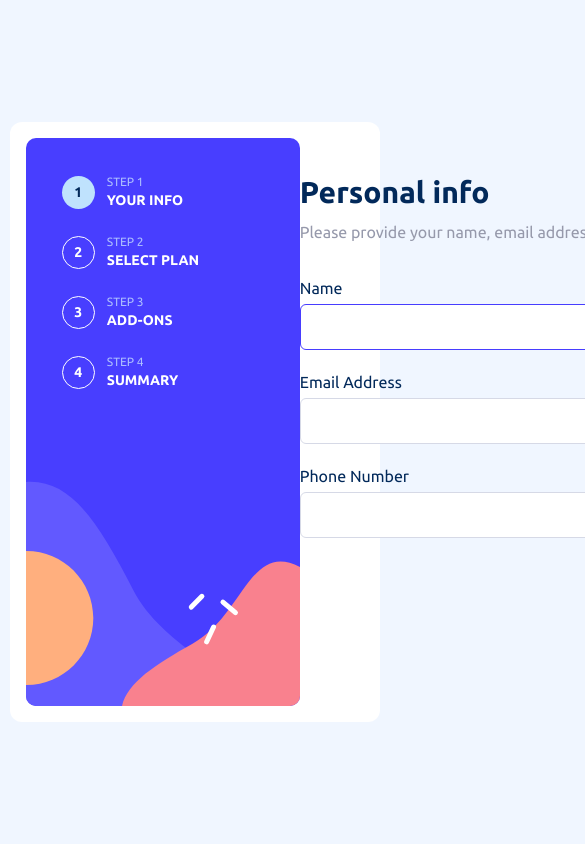
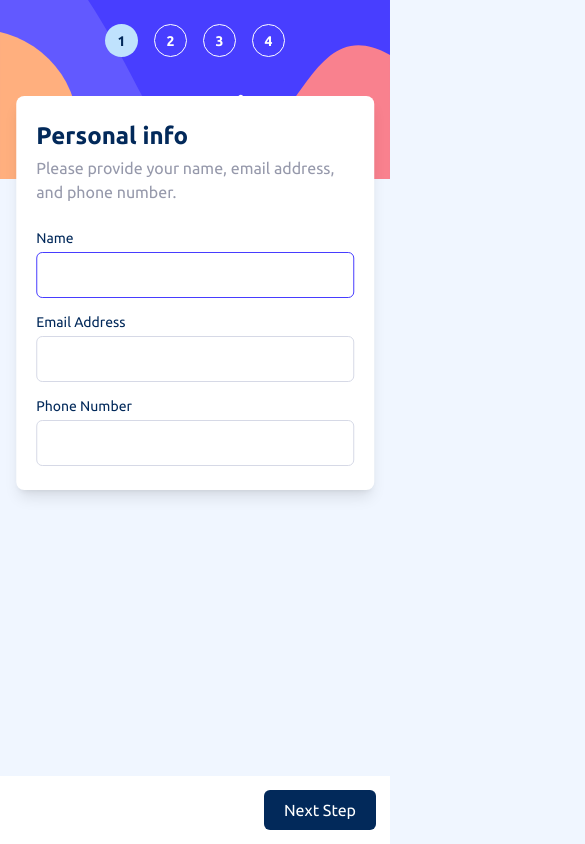
Before and after one commit to TiagoJacintoDev/multi-step-form, a React (Vite) app: page / in a window 390 px wide. Shown: the top 844 px of the page, 585 px wide, since content can reach past the window. Built offline with nearby package versions, Linux system fonts and the light colour scheme.

Commit message:
Style the app for mobile

```diff
--- a/package.json
+++ b/package.json
@@ -12,7 +12,8 @@
     "lodash": "^4.17.21",
     "react": "^18.2.0",
     "react-dom": "^18.2.0",
-    "react-hook-form": "^7.43.3"
+    "react-hook-form": "^7.43.3",
+    "react-responsive": "^9.0.2"
   },
   "devDependencies": {
     "@types/lodash": "^4.14.191",
--- a/src/App.tsx
+++ b/src/App.tsx
@@ -7,9 +7,12 @@ import { useMultiStepForm } from './useMultiStepForm'
 import ArcadeIcon from './assets/icon-arcade.svg'
 import AdvancedIcon from './assets/icon-advanced.svg'
 import ProIcon from './assets/icon-pro.svg'
+import DesktopSidebar from './assets/bg-sidebar-desktop.svg'
+import MobileSidebar from './assets/bg-sidebar-mobile.svg'
 import { SelectAddOns } from './components/steps/SelectAddOns'
 import { Summary } from './components/steps/Summary'
 import { ThankYou } from './components/ThankYou'
+import { useMediaQuery } from 'react-responsive'
 
 const planTypes = [
   { name: 'arcade', image: ArcadeIcon, pricePerMonth: 9 },
@@ -137,13 +140,22 @@ export const App = () => {
     navigateToStep(navigationAction.attributes)
   }
 
+  const isDesktopOrLaptop = useMediaQuery({
+    query: '(min-width: 1024px)',
+  })
+
   return (
-    <div className='h-full flex items-center'>
+    <div className='lg:h-full flex items-center'>
       <form
-        className='grid grid-flow-col rounded-xl w-[95%] lg:w-[940px] mx-auto bg-white p-4'
+        className='lg:grid grid-flow-col lg:rounded-xl w-full lg:w-[940px] mx-auto bg-white lg:p-4'
         onSubmit={handleSubmit(onSubmit)}
       >
-        <div className='p-9 w-[274px] h-[568px] bg-[url(./assets/bg-sidebar-desktop.svg)]'>
+        <div className='relative'>
+          <img
+            className='w-full'
+            src={isDesktopOrLaptop ? DesktopSidebar : MobileSidebar}
+          />
+          <div className='absolute top-6 left-1/2 -translate-x-1/2 lg:top-9 lg:left-9 max-lg:flex max-lg:gap-4'>
             {steps.map(step => (
               <div className='flex items-center gap-3 mb-6' key={step.id}>
                 <button
@@ -161,25 +173,27 @@ export const App = () => {
                 >
                   {step.id}
                 </button>
+                {isDesktopOrLaptop && (
                   <div>
                     <p className='text-xs text-primary-pastel-blue uppercase'>
                       Step {step.id}
                     </p>
-                <p className='text-white text-sm uppercase font-bold'>{step.name}</p>
+                    <p className='text-white text-sm uppercase font-bold'>
+                      {step.name}
+                    </p>
                   </div>
+                )}
               </div>
             ))}
           </div>
-        <div className='relative w-[450px]'>
-          {showThankYou ? (
-            <ThankYou />
-          ) : (
-            <>
-              {step.component}
-              <div className='w-full text-lg absolute bottom-0 left-0 flex items-center'>
+        </div>
+        <div className='absolute max-lg:py-6 lg:mt-9 top-24 max-lg:px-5 max-lg:bg-white max-lg:rounded-lg max-lg:w-11/12 -translate-x-1/2 left-1/2 lg:relative lg:w-[450px] shadow-lg'>
+          {showThankYou ? <ThankYou /> : <div>{step.component}</div>}
+        </div>
+        <div className='bg-white w-full lg:text-lg absolute bottom-0 left-0 flex items-center p-3.5 lg:font-medium'>
           {!isFirstStep && (
             <button
-                    className='text-neutral-cool-gray font-medium'
+              className='text-neutral-cool-gray'
               onClick={() => setNavigationAction({ method: 'stepBack' })}
             >
               Go Back
@@ -188,15 +202,12 @@ export const App = () => {
           <button
             className={`${
               isLastStep ? 'bg-primary-purplish-blue' : 'bg-primary-marine-blue'
-                  } font-medium rounded-md w-32 py-2.5 text-white ml-auto`}
+            } rounded-md w-28 lg:w-32 py-2 lg:py-2.5 text-white ml-auto`}
             onClick={() => setNavigationAction({ method: 'stepNext' })}
           >
             {isLastStep ? 'Confirm' : 'Next Step'}
           </button>
         </div>
-            </>
-          )}
-        </div>
       </form>
     </div>
   )
--- a/src/components/AddOnCard.tsx
+++ b/src/components/AddOnCard.tsx
@@ -21,11 +21,11 @@ export const AddOnCard = ({
     <button
       className={`${
         isSelected ? 'bg-neutral-magnolia border-primary-purplish-blue' : ''
-      } flex w-full justify-between items-center py-4 px-6 text-left border rounded-lg`}
+      } flex w-full justify-between items-center py-3 px-4 lg:py-4 lg:px-6 text-left border rounded-lg`}
       type='button'
       onClick={handleClick}
     >
-      <div className='flex items-center gap-6'>
+      <div className='flex items-center gap-3.5 lg:gap-6'>
         <div
           className={`${
             isSelected
@@ -37,11 +37,11 @@ export const AddOnCard = ({
         </div>
         <div>
           <p className='font-bold text-primary-marine-blue'>{name}</p>
-          <p className='text-neutral-cool-gray'>{description}</p>
+          <p className='text-neutral-cool-gray max-lg:text-sm'>{description}</p>
         </div>
       </div>
-      <p className='text-primary-purplish-blue'>
-        $
+      <p className='text-primary-purplish-blue max-lg:text-sm'>
+        +$
         {planDuration === 'monthly'
           ? pricePerMonth
           : pricePerMonth * (12 - yearlyFreeMonths)}
--- a/src/components/PlanCard.tsx
+++ b/src/components/PlanCard.tsx
@@ -21,21 +21,25 @@ export const PlanCard = ({
     <button
       className={`${
         isSelected ? 'bg-neutral-magnolia border-primary-purplish-blue' : ''
-      } p-4 w-1/3 text-left border rounded-lg`}
+      } p-3.5 lg:p-4 w-full max-lg:flex items-center gap-5 lg:w-1/3 text-left border rounded-lg`}
       type='button'
       onClick={handleClick}
     >
       <img className='mt-1' src={image} alt={`${name} plan`} />
-      <p className='mt-9 text-primary-marine-blue font-bold'>{upperFirst(name)}</p>
-      <p className='text-neutral-cool-gray mt-1'>
+      <div>
+        <p className='lg:mt-9 text-primary-marine-blue font-bold'>
+          {upperFirst(name)}
+        </p>
+        <p className='text-neutral-cool-gray lg:mt-1'>
           $
           {planDuration === 'monthly'
             ? pricePerMonth
             : pricePerMonth * (12 - yearlyFreeMonths)}
           /{planDuration === 'monthly' ? 'mo' : 'yr'}
         </p>
+      </div>
       {planDuration === 'yearly' && (
-        <p className='text-primary-marine-blue text-sm font-medium mt-0.5'>
+        <p className='text-primary-marine-blue text-sm font-medium lg:mt-0.5 ml-auto'>
           {yearlyFreeMonths} months free
         </p>
       )}
--- a/src/components/ThankYou.tsx
+++ b/src/components/ThankYou.tsx
@@ -2,10 +2,12 @@ import ThankYouIcon from '../assets/icon-thank-you.svg'
 
 export const ThankYou = () => {
   return (
-    <div className='absolute top-1/2 left-1/2 -translate-x-1/2 -translate-y-1/2 flex flex-col items-center text-center w-full'>
+    <div className='lg:absolute lg:top-1/2 lg:left-1/2 lg:-translate-x-1/2 lg:-translate-y-1/2 flex flex-col items-center text-center w-full'>
       <img src={ThankYouIcon} alt='Thank You' />
-      <h1 className='mt-9 text-3xl font-bold text-primary-marine-blue'>Thank you!</h1>
-      <h2 className='text-neutral-cool-gray mt-2.5'>
+      <h1 className='mt-9 text-2xl lg:text-3xl font-bold text-primary-marine-blue'>
+        Thank you!
+      </h1>
+      <h2 className='text-neutral-cool-gray mt-1 lg:mt-2.5'>
         Thanks for confirming your subscription! We hope you have fun using our
         platform. If you ever need support, please feel free to email us at
         support@loremgaming.com.
--- a/src/components/steps/PersonalInfo.tsx
+++ b/src/components/steps/PersonalInfo.tsx
@@ -9,16 +9,16 @@ type Props = {
 export const PersonalInfo = ({ register, errors }: Props) => {
   return (
     <>
-      <h1 className='mt-9 text-3xl font-bold text-primary-marine-blue'>
+      <h1 className='text-2xl lg:text-3xl font-bold text-primary-marine-blue'>
         Personal info
       </h1>
-      <h2 className='text-neutral-cool-gray mt-2.5'>
+      <h2 className='text-neutral-cool-gray mt-1 lg:mt-2.5'>
         Please provide your name, email address, and phone number.
       </h2>
-      <div className='mt-8'>
+      <div className='mt-6 lg:mt-8'>
         <label className='flex flex-col gap-1' htmlFor='name'>
           <div className='flex justify-between'>
-            <span className='text-primary-marine-blue'>Name</span>
+            <span className='text-primary-marine-blue text-sm'>Name</span>
             {errors.name ? (
               <span className='text-primary-strawberry-red font-bold'>
                 This field is required
@@ -34,9 +34,9 @@ export const PersonalInfo = ({ register, errors }: Props) => {
             {...register('name', { required: true })}
           />
         </label>
-        <label className='flex flex-col gap-1 mt-5' htmlFor='email'>
+        <label className='flex flex-col gap-1 mt-3.5 lg:mt-5' htmlFor='email'>
           <div className='flex justify-between'>
-            <span className='text-primary-marine-blue'>Email Address</span>
+            <span className='text-primary-marine-blue text-sm'>Email Address</span>
             {errors.email ? (
               <span className='text-primary-strawberry-red font-bold'>
                 This field is required
@@ -52,9 +52,9 @@ export const PersonalInfo = ({ register, errors }: Props) => {
             {...register('email', { required: true })}
           />
         </label>
-        <label className='flex flex-col gap-1 mt-5' htmlFor='phone-number'>
+        <label className='flex flex-col gap-1 mt-3.5 lg:mt-5' htmlFor='phone-number'>
           <div className='flex justify-between'>
-            <span className='text-primary-marine-blue'>Phone Number</span>
+            <span className='text-primary-marine-blue text-sm'>Phone Number</span>
             {errors.phoneNumber ? (
               <span className='text-primary-strawberry-red font-bold'>
                 This field is required
--- a/src/components/steps/SelectAddOns.tsx
+++ b/src/components/steps/SelectAddOns.tsx
@@ -16,13 +16,13 @@ export const SelectAddOns = ({
 }: Props) => {
   return (
     <>
-      <h1 className='mt-9 text-3xl font-bold text-primary-marine-blue'>
+      <h1 className='text-2xl lg:text-3xl font-bold text-primary-marine-blue'>
         Pick add-ons
       </h1>
-      <h2 className='text-neutral-cool-gray mt-2.5'>
+      <h2 className='text-neutral-cool-gray mt-1 lg:mt-2.5'>
         Add-ons help enhance your gaming experience.
       </h2>
-      <div className='flex flex-col gap-4 mt-8'>
+      <div className='flex flex-col gap-4 mt-6 lg:mt-8'>
         {addOns.map(addOn => (
           <AddOnCard
             key={addOn.name}
--- a/src/components/steps/SelectPlan.tsx
+++ b/src/components/steps/SelectPlan.tsx
@@ -17,13 +17,13 @@ export const SelectPlan = ({
 }: Props) => {
   return (
     <>
-      <h1 className='mt-9 text-3xl font-bold text-primary-marine-blue'>
+      <h1 className='text-2xl lg:text-3xl font-bold text-primary-marine-blue'>
         Select your plan
       </h1>
-      <h2 className='text-neutral-cool-gray mt-2.5'>
+      <h2 className='text-neutral-cool-gray mt-1 lg:mt-2.5'>
         You have the option of monthly or yearly billing.
       </h2>
-      <div className='mt-9 flex gap-4 items-center justify-between'>
+      <div className='mt-5 lg:mt-9 flex max-lg:flex-col gap-3 lg:gap-4 items-center justify-between'>
         {planTypes.map(currentType => (
           <PlanCard
             {...currentType}
@@ -35,7 +35,7 @@ export const SelectPlan = ({
           />
         ))}
       </div>
-      <div className='absolute top-80 mt-8 w-full gap-6 bg-neutral-magnolia rounded-lg p-3 flex items-center justify-center'>
+      <div className='lg:absolute top-80 mt-6 lg:mt-8 w-full gap-6 bg-neutral-magnolia rounded-lg p-2.5 lg:p-3 flex items-center justify-center'>
         <span
           className={`${
             planDuration === 'monthly'
```
Also changed, not shown: src/components/steps/Summary.tsx (+4 -4 lines), 1 other file (tests, documents, lock files or other folders). Lines whose indentation alone changed are shown as unchanged.
